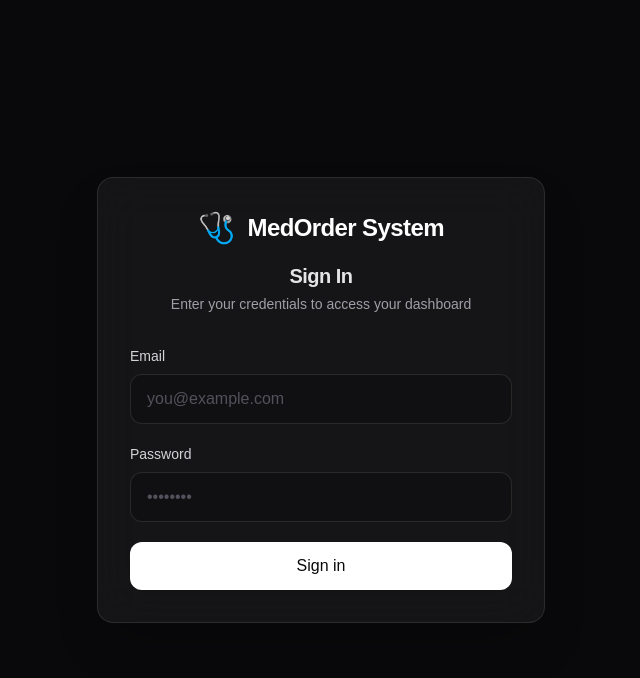
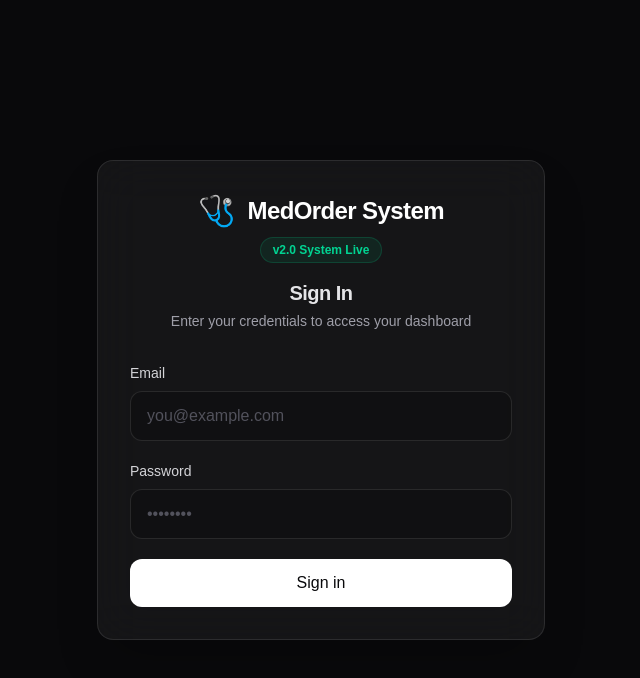
Before and after one commit to osamaabdelsalam/my-login-app, a Next.js app: page / in a window 1280 px wide. Shown: the top 678 px of the page, without its empty margins (319-959 px from the left). Built offline with nearby package versions, Linux system fonts and the light colour scheme; no server answers.

Commit message:
Add v2.0 System Live version badges to LoginForm and Sidebar

```diff
--- a/components/Sidebar.tsx
+++ b/components/Sidebar.tsx
@@ -76,7 +76,7 @@ export default function Sidebar() {
                             <h2 className="font-bold text-white tracking-tight leading-tight">
                                 MedOrder System
                             </h2>
-                            <p className="text-xs text-zinc-400">Medical Order Management</p>
+                            <p className="text-xs text-emerald-400 font-medium">v2.0 • Medical Orders</p>
                         </div>
                     </div>
 
--- a/components/auth/LoginForm.tsx
+++ b/components/auth/LoginForm.tsx
@@ -47,9 +47,15 @@ export default function LoginForm() {
     return (
         <div className="rounded-2xl border border-white/10 bg-white/5 p-8 shadow-2xl backdrop-blur-xl">
             <div className="mb-8 text-center">
-                <div className="logo flex items-center justify-center gap-3 mb-4">
+                <div className="logo flex items-center justify-center gap-3 mb-2">
                     <span className="text-3xl">🩺</span>
                     <span className="text-2xl font-bold tracking-tight text-white">MedOrder System</span>
+                </div>
+
+                <div className="mb-4">
+                    <span className="inline-block rounded-full bg-emerald-500/10 border border-emerald-500/20 px-3 py-1 text-xs font-semibold text-emerald-400">
+                        v2.0 System Live
+                    </span>
                 </div>
 
                 <h1 className="text-xl font-semibold tracking-tight text-zinc-200">
```
